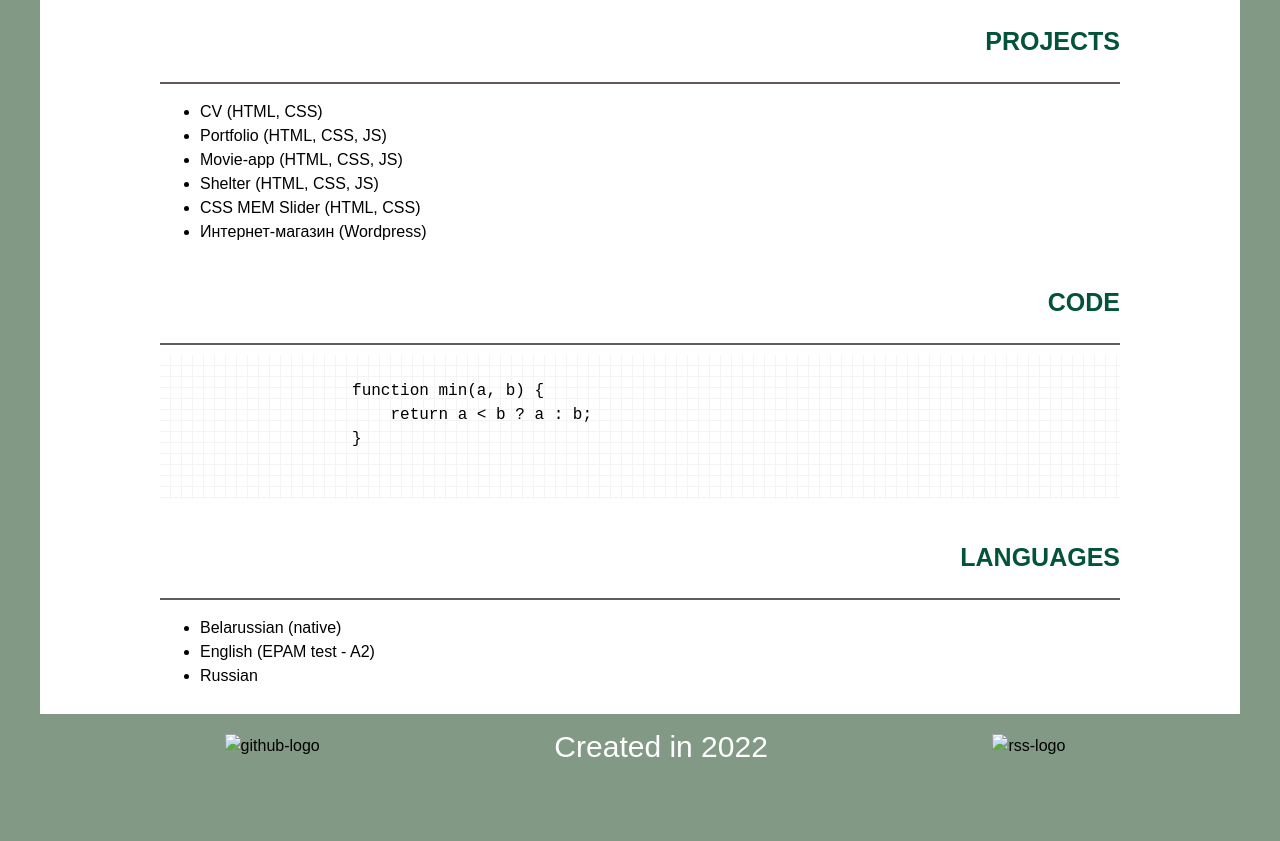
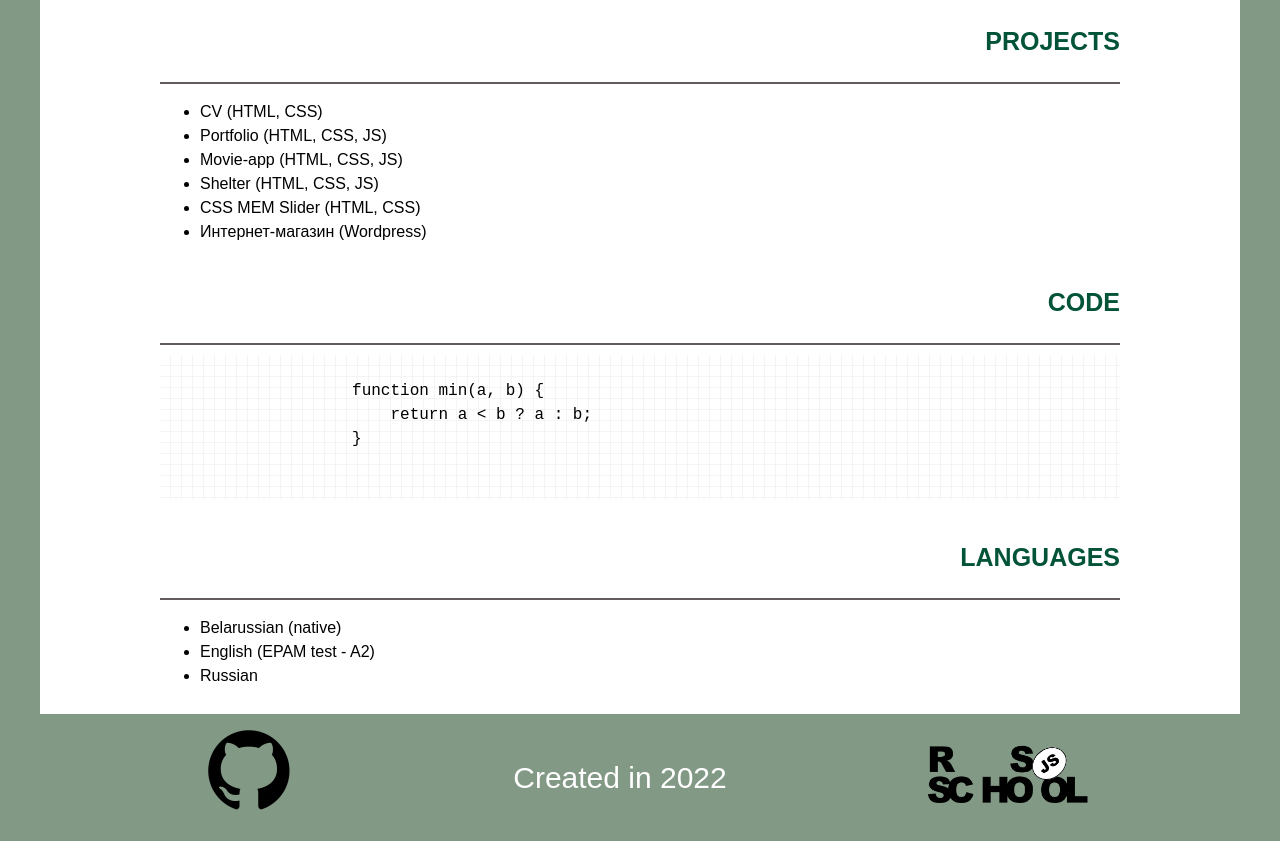
Before and after one commit to alyonakhvalko/rsschool-cv, a plain HTML site: page index.html in a window 1280 px wide. Shown: the part 1220-2061 px from the top of the page. Before the commit the page ends 1999 px from the top, so only its background shows below. Drawn offline with Linux system fonts and the light colour scheme; the site is published under a folder, as on GitHub Pages, so addresses that start at the root find nothing.

Commit message:
fix: change path image footer

```diff
--- a/index.html
+++ b/index.html
@@ -138,11 +138,11 @@
     <footer>
         <div class="container footer">
             <div class="github-logo">
-                <a href="https://github.com/alyonakhvalko" target="blanc"><img width="100" alt="github-logo" src="/assets/github.png"></a>
+                <a href="https://github.com/alyonakhvalko" target="blanc"><img width="100" alt="github-logo" src="assets/github.png"></a>
             </div>
             <div class="date">Created in 2022</div>
             <div class="rss-logo">
-                <a href="https://rs.school/js/" target="blanc"><img width="160" alt="rss-logo" src="/assets/rss.png"></a>
+                <a href="https://rs.school/js/" target="blanc"><img width="160" alt="rss-logo" src="assets/rss.png"></a>
             </div>
         </div>
     </footer>
```
